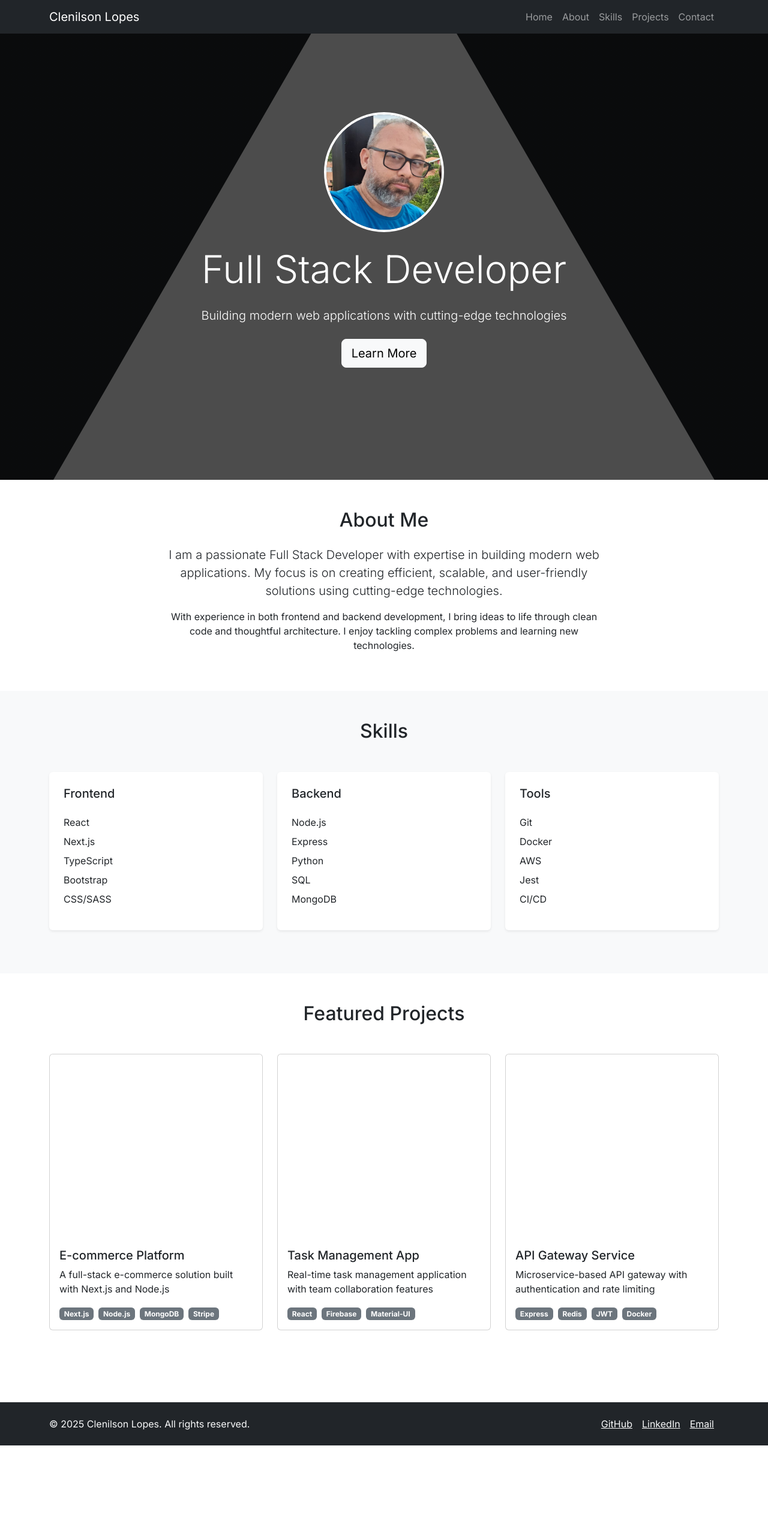
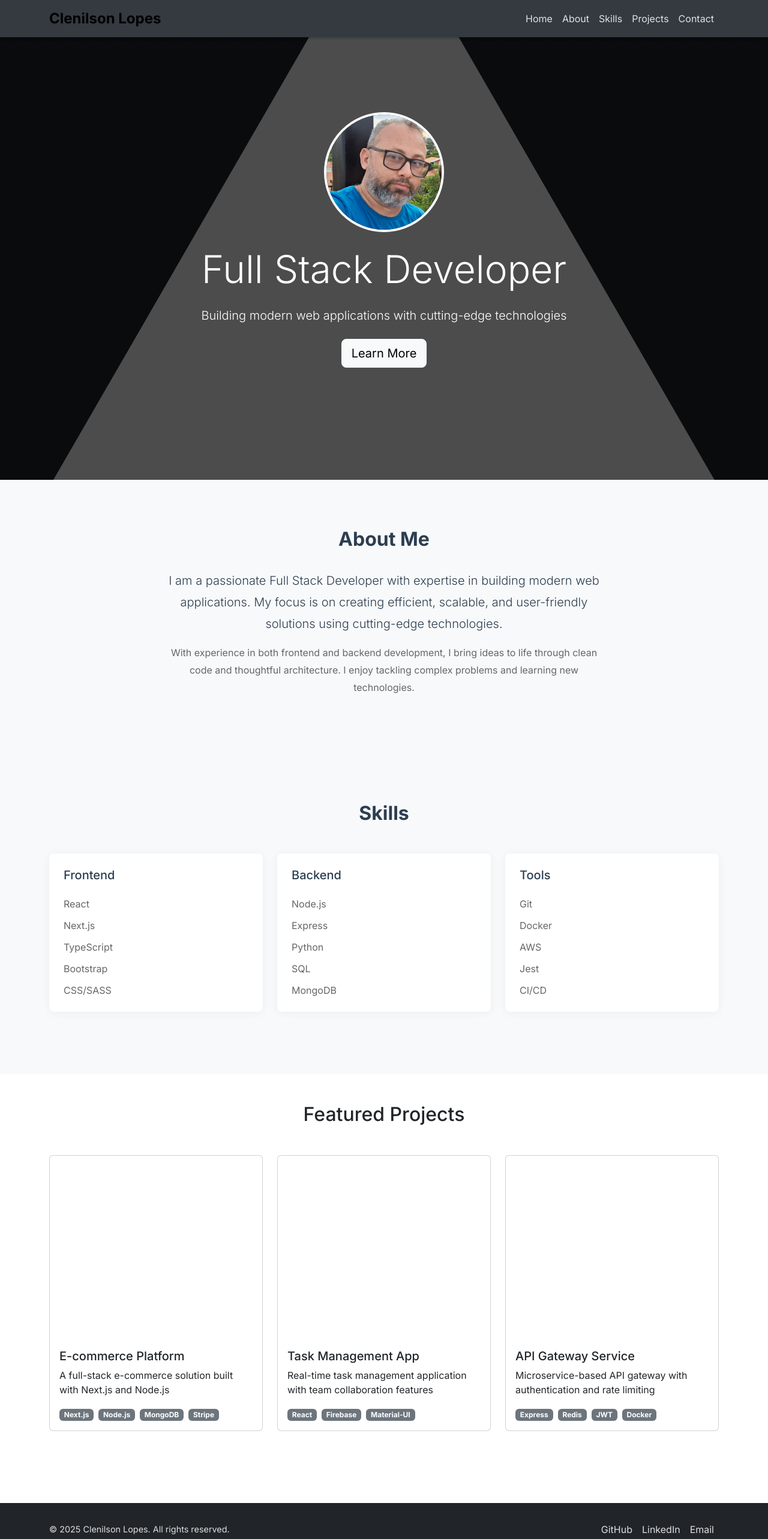
Before and after one commit to lorimweb/portfolio, a Next.js app: page / in a window 1280 px wide. Shown: the top 2566 px of the page at 60% size. Before the commit the page ends 2410 px from the top, so only its background shows below. Built offline with nearby package versions, Linux system fonts and the light colour scheme.

Commit message:
feat: refactor layout and components for improved structure and styling; add styled-components support

```diff
--- a/package.json
+++ b/package.json
@@ -10,11 +10,13 @@
   },
   "dependencies": {
     "@popperjs/core": "^2.11.8",
+    "@types/styled-components": "^5.1.34",
     "bootstrap": "^5.3.3",
     "next": "15.2.4",
     "react": "^19.0.0",
     "react-bootstrap": "^2.10.9",
-    "react-dom": "^19.0.0"
+    "react-dom": "^19.0.0",
+    "styled-components": "^6.1.16"
   },
   "devDependencies": {
     "@eslint/eslintrc": "^3",
--- a/src/app/layout.tsx
+++ b/src/app/layout.tsx
@@ -2,8 +2,9 @@ import type { Metadata } from 'next';
 import { Inter } from 'next/font/google';
 import './globals.css';
 import 'bootstrap/dist/css/bootstrap.min.css';
-import MainNav from '@/components/Navbar';
-import Footer from '@/components/Footer';
+import MainNav from '@/components/Navbar/Navbar';
+import Footer from '@/components/Footer/Footer';
+import StyledComponentsRegistry from '@/lib/registry';
 
 const inter = Inter({ subsets: ['latin'] });
 
@@ -20,11 +21,13 @@ export default function RootLayout({
   return (
     <html lang="en">
       <body className={inter.className}>
-        <MainNav />
-        <main>
-          {children}
-        </main>
-        <Footer />
+        <StyledComponentsRegistry>
+          <MainNav />
+          <main>
+            {children}
+          </main>
+          <Footer />
+        </StyledComponentsRegistry>
       </body>
     </html>
   );
--- a/src/app/page.tsx
+++ b/src/app/page.tsx
@@ -1,34 +1,14 @@
-import MainNav from '@/components/Navbar'
+import MainNav from '@/components/Navbar/Navbar'
 import About from '@/sections/About'
 import Skills from '@/sections/Skills'
 import Projects from '@/sections/Projects'
-import Image from 'next/image'
+import Header from '@/sections/Header/Header'
 
 export default function Home() {
   return (
     <main>
       <MainNav />
-      <div className="hero bg-dark text-white min-vh-100 d-flex align-items-center">
-        <div className="container text-center">
-          <div className="mb-4">
-            <Image
-              src="/images/photo.png"
-              alt="Profile Picture"
-              width={200}
-              height={200}
-              style={{
-                borderRadius: '50%',
-                objectFit: 'cover',
-                border: '4px solid white'
-              }}
-              priority
-            />
-          </div>
-          <h1 className="display-3 mb-4">Full Stack Developer</h1>
-          <p className="lead mb-4">Building modern web applications with cutting-edge technologies</p>
-          <a href="#about" className="btn btn-light btn-lg">Learn More</a>
-        </div>
-      </div>
+      <Header />
       <About />
       <Skills />
       <Projects />
--- a/src/components/Footer.tsx
+++ /dev/null
@@ -1,37 +0,0 @@
-'use client';
-import { Container, Row, Col } from 'react-bootstrap';
-
-export default function Footer() {
-  const currentYear = new Date().getFullYear();
-
-  return (
-    <footer className="bg-dark text-light py-4 mt-5">
-      <Container>
-        <Row className="align-items-center">
-          <Col md={6} className="text-center text-md-start">
-            <p className="mb-0">© {currentYear} Clenilson Lopes. All rights reserved.</p>
-          </Col>
-          <Col md={6}>
-            <ul className="list-unstyled d-flex justify-content-center justify-content-md-end mb-0">
-              <li className="mx-2">
-                <a href="https://github.com/your-github" className="text-light" target="_blank" rel="noopener noreferrer">
-                  GitHub
-                </a>
-              </li>
-              <li className="mx-2">
-                <a href="https://linkedin.com/in/your-linkedin" className="text-light" target="_blank" rel="noopener noreferrer">
-                  LinkedIn
-                </a>
-              </li>
-              <li className="mx-2">
-                <a href="mailto:your.email@example.com" className="text-light">
-                  Email
-                </a>
-              </li>
-            </ul>
-          </Col>
-        </Row>
-      </Container>
-    </footer>
-  );
-}
--- /dev/null
+++ b/src/components/Footer/Footer.tsx
@@ -0,0 +1,60 @@
+'use client';
+import { Container, Row, Col } from 'react-bootstrap';
+import styled from 'styled-components';
+
+const FooterWrapper = styled.footer`
+  background-color: #212529;
+  color: rgba(255, 255, 255, 0.85);
+  padding: 2rem 0;
+  margin-top: 3rem;
+`;
+
+const SocialLink = styled.a`
+  color: rgba(255, 255, 255, 0.85) !important;
+  text-decoration: none;
+  transition: color 0.3s ease;
+
+  &:hover {
+    color: white !important;
+  }
+`;
+
+const Copyright = styled.p`
+  margin-bottom: 0;
+  font-size: 0.9rem;
+`;
+
+export default function Footer() {
+  const currentYear = new Date().getFullYear();
+
+  return (
+    <FooterWrapper>
+      <Container>
+        <Row className="align-items-center">
+          <Col md={6} className="text-center text-md-start">
+            <Copyright>© {currentYear} Clenilson Lopes. All rights reserved.</Copyright>
+          </Col>
+          <Col md={6}>
+            <ul className="list-unstyled d-flex justify-content-center justify-content-md-end mb-0">
+              <li className="mx-2">
+                <SocialLink href="https://github.com/your-github" target="_blank" rel="noopener noreferrer">
+                  GitHub
+                </SocialLink>
+              </li>
+              <li className="mx-2">
+                <SocialLink href="https://linkedin.com/in/your-linkedin" target="_blank" rel="noopener noreferrer">
+                  LinkedIn
+                </SocialLink>
+              </li>
+              <li className="mx-2">
+                <SocialLink href="mailto:your-email@example.com">
+                  Email
+                </SocialLink>
+              </li>
+            </ul>
+          </Col>
+        </Row>
+      </Container>
+    </FooterWrapper>
+  );
+}
--- a/src/components/Navbar.tsx
+++ /dev/null
@@ -1,22 +0,0 @@
-'use client';
-import { Navbar, Nav, Container } from 'react-bootstrap';
-
-export default function MainNav() {
-  return (
-    <Navbar bg="dark" variant="dark" expand="lg" className="fixed-top">
-      <Container>
-        <Navbar.Brand href="#home">Clenilson Lopes</Navbar.Brand>
-        <Navbar.Toggle aria-controls="basic-navbar-nav" />
-        <Navbar.Collapse id="basic-navbar-nav">
-          <Nav className="ms-auto">
-            <Nav.Link href="#home">Home</Nav.Link>
-            <Nav.Link href="#about">About</Nav.Link>
-            <Nav.Link href="#skills">Skills</Nav.Link>
-            <Nav.Link href="#projects">Projects</Nav.Link>
-            <Nav.Link href="#contact">Contact</Nav.Link>
-          </Nav>
-        </Navbar.Collapse>
-      </Container>
-    </Navbar>
-  );
-}
--- /dev/null
+++ b/src/components/Navbar/Navbar.styles.tsx
@@ -0,0 +1,21 @@
+import { Nav, Navbar } from "react-bootstrap";
+import { styled } from "styled-components";
+
+export const StyledNavbar = styled(Navbar)`
+  background-color: #343a40;
+  box-shadow: 0 2px 4px rgba(0, 0, 0, 0.1);
+`;
+
+export const StyledNavLink = styled(Nav.Link)`
+  color: rgba(255, 255, 255, 0.85) !important;
+  transition: color 0.3s ease;
+
+  &:hover {
+    color: white !important;
+  }
+`;
+
+export const StyledBrand = styled(Navbar.Brand)`
+  font-weight: bold;
+  font-size: 1.5rem;
+`;
--- /dev/null
+++ b/src/components/Navbar/Navbar.tsx
@@ -0,0 +1,23 @@
+'use client';
+import { Container, Nav, Navbar } from 'react-bootstrap';
+import { StyledBrand, StyledNavbar, StyledNavLink } from './Navbar.styles';
+
+export default function MainNav() {
+  return (
+    <StyledNavbar expand="lg" className="fixed-top">
+      <Container>
+        <StyledBrand href="#home">Clenilson Lopes</StyledBrand>
+        <Navbar.Toggle aria-controls="basic-navbar-nav" />
+        <Navbar.Collapse id="basic-navbar-nav">
+          <Nav className="ms-auto">
+            <StyledNavLink href="#home">Home</StyledNavLink>
+            <StyledNavLink href="#about">About</StyledNavLink>
+            <StyledNavLink href="#skills">Skills</StyledNavLink>
+            <StyledNavLink href="#projects">Projects</StyledNavLink>
+            <StyledNavLink href="#contact">Contact</StyledNavLink>
+          </Nav>
+        </Navbar.Collapse>
+      </Container>
+    </StyledNavbar>
+  );
+}
--- /dev/null
+++ b/src/lib/registry.tsx
@@ -0,0 +1,28 @@
+'use client';
+
+import React, { useState } from 'react';
+import { useServerInsertedHTML } from 'next/navigation';
+import { ServerStyleSheet, StyleSheetManager } from 'styled-components';
+
+export default function StyledComponentsRegistry({
+  children,
+}: {
+  children: React.ReactNode;
+}) {
+  // Only create stylesheet once with lazy initial state
+  const [styledComponentsStyleSheet] = useState(() => new ServerStyleSheet());
+
+  useServerInsertedHTML(() => {
+    const styles = styledComponentsStyleSheet.getStyleElement();
+    styledComponentsStyleSheet.instance.clearTag();
+    return <>{styles}</>;
+  });
+
+  if (typeof window !== 'undefined') return <>{children}</>;
+
+  return (
+    <StyleSheetManager sheet={styledComponentsStyleSheet.instance}>
+      {children}
+    </StyleSheetManager>
+  );
+}
--- a/src/sections/About.tsx
+++ b/src/sections/About.tsx
@@ -1,24 +1,46 @@
 'use client';
 import { Container, Row, Col } from 'react-bootstrap';
+import styled from 'styled-components';
+
+const AboutSection = styled.section`
+  padding: 5rem 0;
+  background-color: #f8f9fa;
+`;
+
+const AboutTitle = styled.h2`
+  margin-bottom: 2rem;
+  color: #2c3e50;
+  font-weight: bold;
+`;
+
+const AboutText = styled.p`
+  color: #666;
+  line-height: 1.8;
+
+  &.lead {
+    font-size: 1.25rem;
+    color: #2c3e50;
+  }
+`;
 
 export default function About() {
   return (
-    <section id="about" className="py-5">
+    <AboutSection id="about">
       <Container>
         <Row className="justify-content-center">
           <Col md={8} className="text-center">
-            <h2 className="mb-4">About Me</h2>
-            <p className="lead">
+            <AboutTitle>About Me</AboutTitle>
+            <AboutText className="lead">
               I am a passionate Full Stack Developer with expertise in building modern web applications.
               My focus is on creating efficient, scalable, and user-friendly solutions using cutting-edge technologies.
-            </p>
-            <p>
+            </AboutText>
+            <AboutText>
               With experience in both frontend and backend development, I bring ideas to life through clean code and
               thoughtful architecture. I enjoy tackling complex problems and learning new technologies.
-            </p>
+            </AboutText>
           </Col>
         </Row>
       </Container>
-    </section>
+    </AboutSection>
   );
 }
--- /dev/null
+++ b/src/sections/Header/Header.tsx
@@ -0,0 +1,26 @@
+import Image from 'next/image'
+export default function Header() {
+  return (
+    <div className="hero bg-dark text-white min-vh-100 d-flex align-items-center">
+      <div className="container text-center">
+        <div className="mb-4">
+          <Image
+            src="/images/photo.png"
+            alt="Profile Picture"
+            width={200}
+            height={200}
+            style={{
+              borderRadius: '50%',
+              objectFit: 'cover',
+              border: '4px solid white'
+            }}
+            priority
+          />
+        </div>
+        <h1 className="display-3 mb-4">Full Stack Developer</h1>
+        <p className="lead mb-4">Building modern web applications with cutting-edge technologies</p>
+        <a href="#about" className="btn btn-light btn-lg">Learn More</a>
+      </div>
+    </div>
+  );
+}
--- a/src/sections/Skills.tsx
+++ b/src/sections/Skills.tsx
@@ -1,5 +1,6 @@
 'use client';
 import { Container, Row, Col } from 'react-bootstrap';
+import styled from 'styled-components';
 
 const skills = [
   { category: 'Frontend', items: ['React', 'Next.js', 'TypeScript', 'Bootstrap', 'CSS/SASS'] },
@@ -7,28 +8,73 @@ const skills = [
   { category: 'Tools', items: ['Git', 'Docker', 'AWS', 'Jest', 'CI/CD'] }
 ];
 
+const SkillsSection = styled.section`
+  padding: 5rem 0;
+  background-color: #f8f9fa;
+`;
+
+const SkillsTitle = styled.h2`
+  margin-bottom: 3rem;
+  color: #2c3e50;
+  font-weight: bold;
+`;
+
+const SkillCard = styled.div`
+  padding: 1.5rem;
+  background-color: white;
+  border-radius: 8px;
+  box-shadow: 0 2px 15px rgba(0, 0, 0, 0.05);
+  transition: transform 0.3s ease;
+
+  &:hover {
+    transform: translateY(-5px);
+  }
+`;
+
+const SkillCategory = styled.h3`
+  font-size: 1.25rem;
+  color: #2c3e50;
+  margin-bottom: 1.5rem;
+`;
+
+const SkillList = styled.ul`
+  list-style: none;
+  padding: 0;
+  margin: 0;
+`;
+
+const SkillItem = styled.li`
+  margin-bottom: 0.75rem;
+  color: #666;
+  font-size: 1rem;
+
+  &:last-child {
+    margin-bottom: 0;
+  }
+`;
+
 export default function Skills() {
   return (
-    <section id="skills" className="py-5 bg-light">
+    <SkillsSection id="skills">
       <Container>
-        <h2 className="text-center mb-5">Skills</h2>
+        <SkillsTitle className="text-center">Skills</SkillsTitle>
         <Row>
           {skills.map((skillGroup, index) => (
             <Col key={index} md={4} className="mb-4">
-              <div className="p-4 bg-white rounded shadow-sm">
-                <h3 className="h5 mb-4">{skillGroup.category}</h3>
-                <ul className="list-unstyled">
+              <SkillCard>
+                <SkillCategory>{skillGroup.category}</SkillCategory>
+                <SkillList>
                   {skillGroup.items.map((skill, idx) => (
-                    <li key={idx} className="mb-2">
+                    <SkillItem key={idx}>
                       {skill}
-                    </li>
+                    </SkillItem>
                   ))}
-                </ul>
-              </div>
+                </SkillList>
+              </SkillCard>
             </Col>
           ))}
         </Row>
       </Container>
-    </section>
+    </SkillsSection>
   );
 }
```
Also changed, not shown: 1 other file (tests, documents, lock files or other folders).
